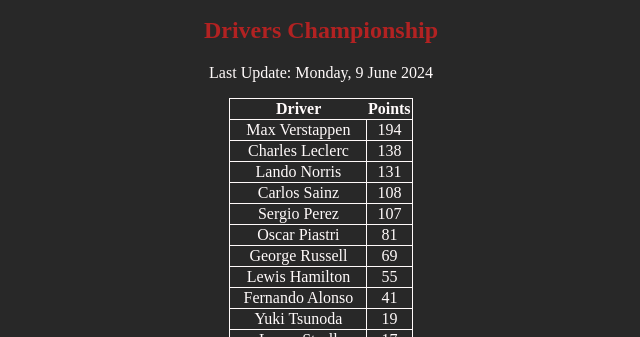
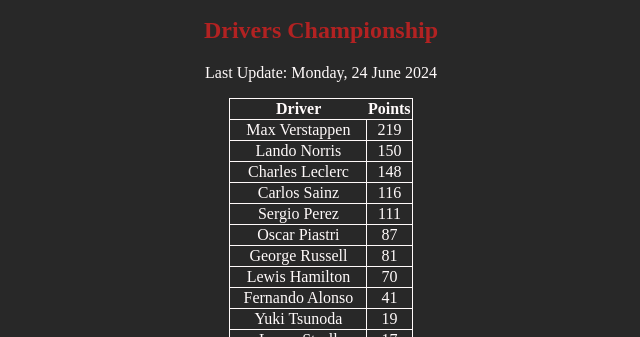
Before and after one commit to conorhoward6510/conorhoward6510.github.io, a plain HTML site: page f1/index.html in a window 1280 px wide. Shown: the part 606-943 px from the top of the page, 319-959 px from the left. Drawn offline with Linux system fonts and the light colour scheme.

Commit message:
Updated drivers standing following Spanish race results

```diff
--- a/f1/index.html
+++ b/f1/index.html
@@ -123,7 +123,7 @@
 
     <div class="container">
       <h2>Drivers Championship</h2>
-      <p>Last Update: Monday, 9 June 2024</p>
+      <p>Last Update: Monday, 24 June 2024</p>
       <table>
         <tr>
           <th>Driver</th>
@@ -131,35 +131,35 @@
         </tr>
         <tr>
           <td>Max Verstappen</td>
-          <td>194</td>
+          <td>219</td>
+        </tr>
+        <tr>
+          <td>Lando Norris</td>
+          <td>150</td>
         </tr>
         <tr>
           <td>Charles Leclerc</td>
-          <td>138</td>
-        </tr>
-        <tr>
-          <td>Lando Norris</td>
-          <td>131</td>
+          <td>148</td>
         </tr>
         <tr>
           <td>Carlos Sainz</td>
-          <td>108</td>
+          <td>116</td>
         </tr>
         <tr>
           <td>Sergio Perez</td>
-          <td>107</td>
+          <td>111</td>
         </tr>
         <tr>
           <td>Oscar Piastri</td>
+          <td>87</td>
+        </tr>
+        <tr>
+          <td>George Russell</td>
           <td>81</td>
         </tr>
         <tr>
-          <td>George Russell</td>
-          <td>69</td>
-        </tr>
-        <tr>
           <td>Lewis Hamilton</td>
-          <td>55</td>
+          <td>70</td>
         </tr>
         <tr>
           <td>Fernando Alonso</td>
@@ -187,15 +187,15 @@
         </tr>
         <tr>
           <td>Pierre Gasly</td>
+          <td>5</td>
+        </tr>
+        <tr>
+          <td>Esteban Ocon</td>
           <td>3</td>
         </tr>
         <tr>
           <td>Alexander Albon</td>
           <td>2</td>
-        </tr>
-        <tr>
-          <td>Esteban Ocon</td>
-          <td>1</td>
         </tr>
         <tr>
           <td>Kevin Magnussen</td>
```
